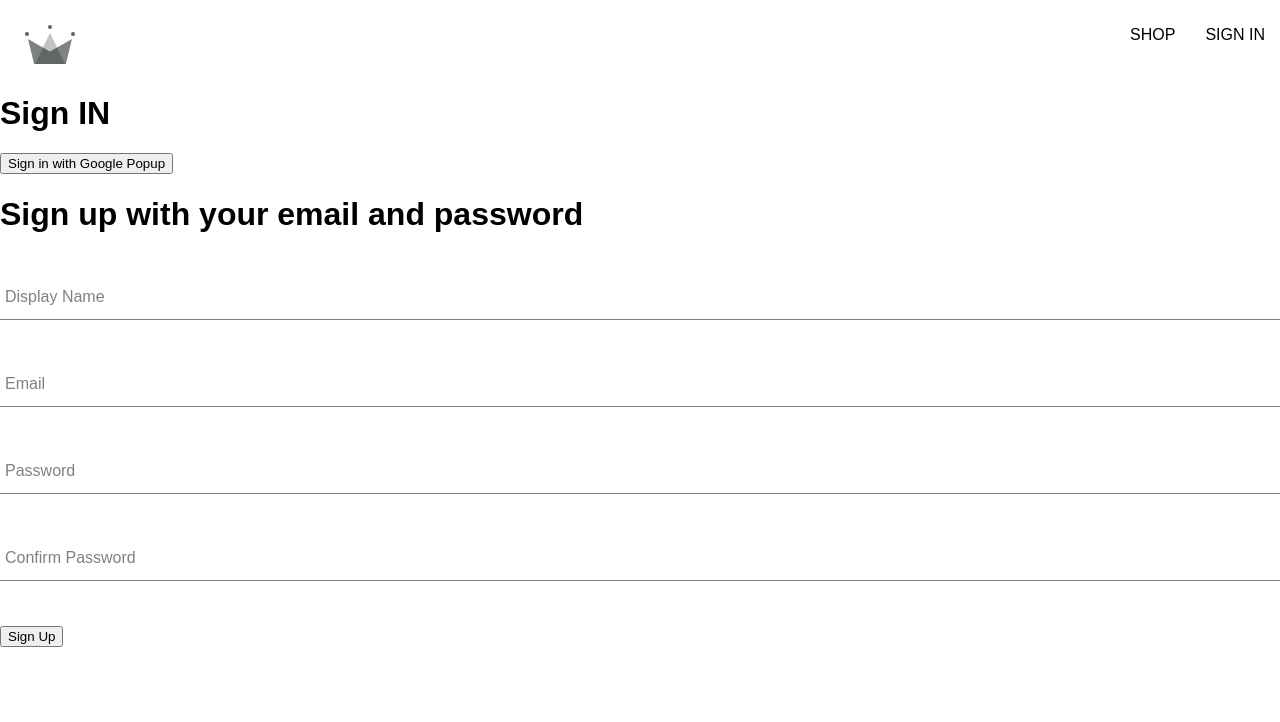
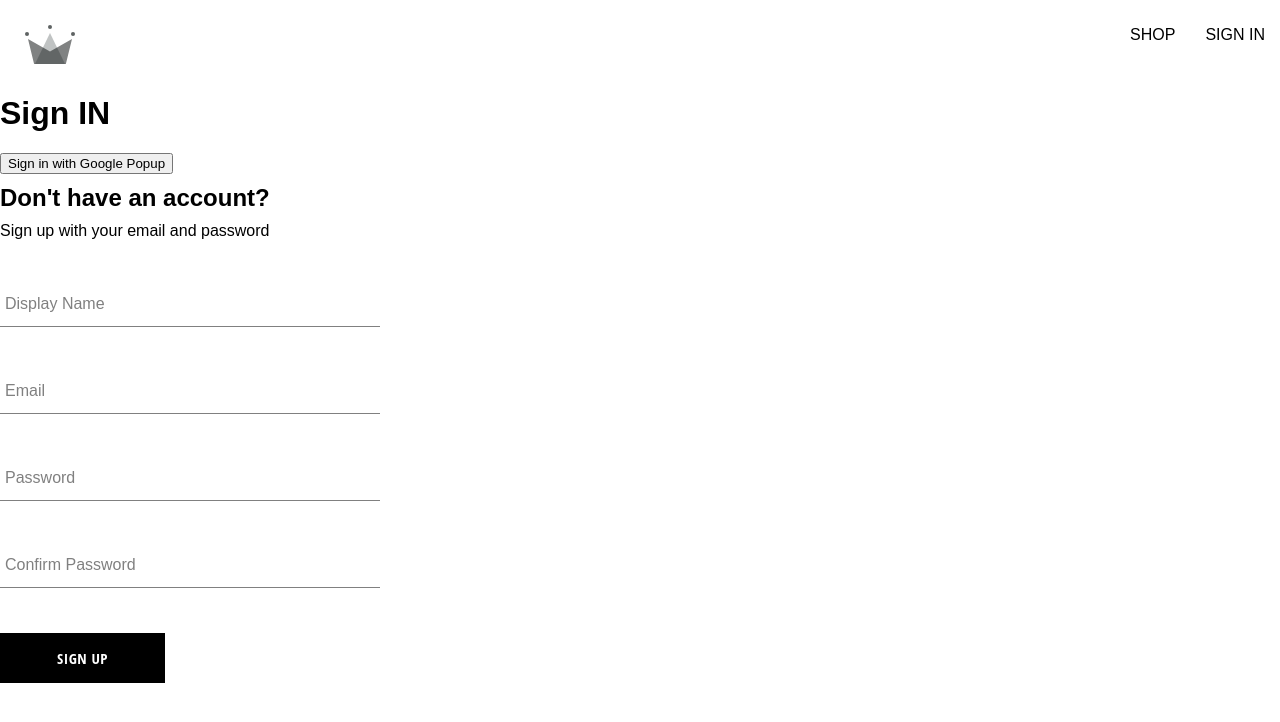
Before and after one commit to damiansoch/crwn-clothing, a React (Create React App) app: page /sign-in in a window 1280 px wide. Shown: the top 722 px of the page. Built offline with nearby package versions, Linux system fonts and the light colour scheme; a web font is replaced by a local one.

Commit message:
created sign up component, the form input component, button component

```diff
--- /dev/null
+++ b/src/components/button/button.component.jsx
@@ -0,0 +1,24 @@
+import "./button.styles.scss";
+
+/*3 types of buttons:
+normal
+inverted
+google
+*/
+
+const BUTTON_TYPE_CLASSES = {
+  google: "google-sign-in",
+  inverted: "inverted",
+};
+
+const Button = ({ children, buttonType, ...otherProps }) => {
+  return (
+    <button
+      className={`button-container ${BUTTON_TYPE_CLASSES[buttonType]}`}
+      {...otherProps}
+    >
+      {children}
+    </button>
+  );
+};
+export default Button;
--- /dev/null
+++ b/src/components/button/button.styles.scss
@@ -0,0 +1,46 @@
+.button-container {
+  min-width: 165px;
+  width: auto;
+  height: 50px;
+  letter-spacing: 0.5px;
+  line-height: 50px;
+  padding: 0 35px 0 35px;
+  font-size: 15px;
+  background-color: black;
+  color: white;
+  text-transform: uppercase;
+  font-family: "Open Sans Condensed";
+  font-weight: bolder;
+  border: none;
+  cursor: pointer;
+  display: flex;
+  justify-content: center;
+
+  &:hover {
+    background-color: white;
+    color: black;
+    border: 1px solid black;
+  }
+
+  &.google-sign-in {
+    background-color: #4285f4;
+    color: white;
+
+    &:hover {
+      background-color: #357ae8;
+      border: none;
+    }
+  }
+
+  &.inverted {
+    background-color: white;
+    color: black;
+    border: 1px solid black;
+
+    &:hover {
+      background-color: black;
+      color: white;
+      border: none;
+    }
+  }
+}
--- a/src/components/sign-up-form/sign-up form.component.jsx
+++ b/src/components/sign-up-form/sign-up form.component.jsx
@@ -1,5 +1,7 @@
 import { useState } from "react";
 import FormInput from "../form-input/form-input.component";
+import "./sign-up-form.styles.scss";
+import Button from "../button/button.component";
 
 //for use with sign up with email and password only
 import {
@@ -50,8 +52,9 @@
     setFormFields({ ...formFields, [name]: value });
   };
   return (
-    <div>
-      <h1>Sign up with your email and password</h1>
+    <div className="sign-up-container">
+      <h2>Don't have an account?</h2>
+      <span>Sign up with your email and password</span>
       <form onSubmit={handleSubmit}>
         <FormInput
           label="Display Name"
@@ -89,7 +92,7 @@
           value={confirmPassword}
         />
 
-        <button type="submit">Sign Up</button>
+        <Button type="submit">Sign Up</Button>
       </form>
     </div>
   );
--- /dev/null
+++ b/src/components/sign-up-form/sign-up-form.styles.scss
@@ -0,0 +1,8 @@
+.sign-up-container {
+  display: flex;
+  flex-direction: column;
+  width: 380px;
+  h2 {
+    margin: 10px 0;
+  }
+}
```
